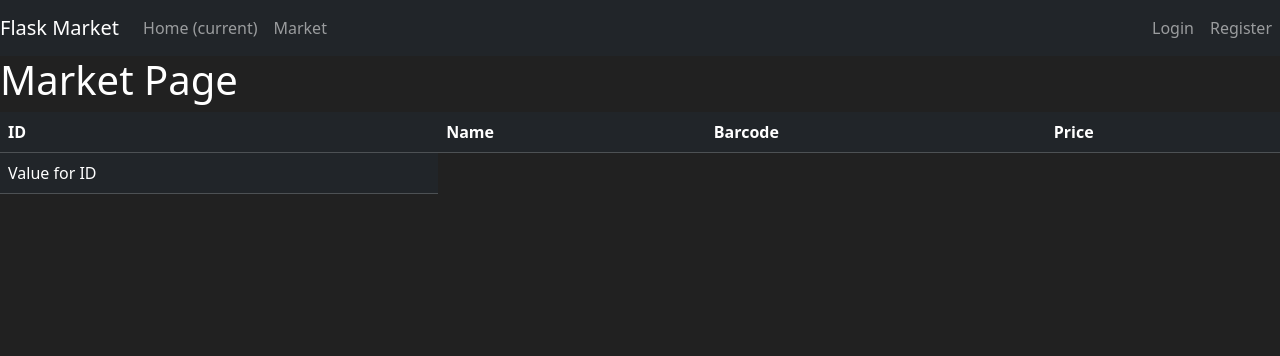
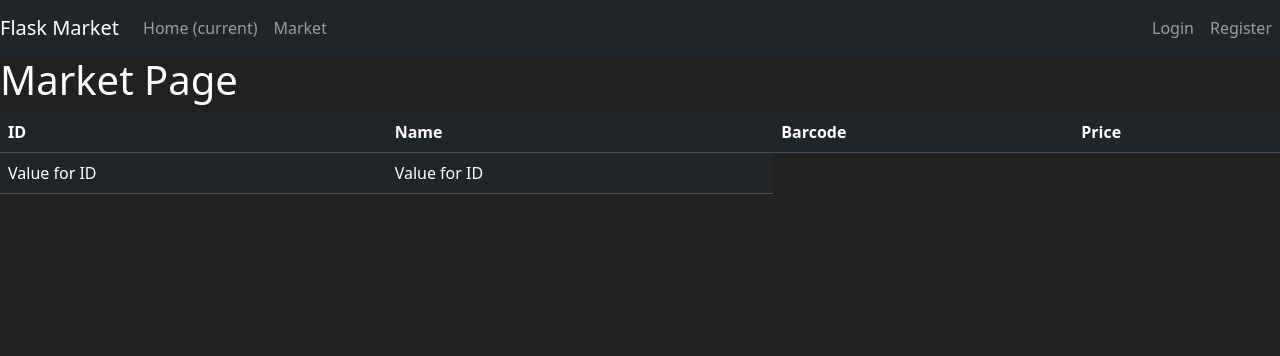
Before and after one commit to AnandC7github/Python-Flask-Market-Proj1, a Flask app: page /market in a window 1280 px wide. Shown: the top 356 px of the page. Run offline with Flask 3, Linux system fonts and the light colour scheme.

Commit message:
Populate 'market.html' table rows with sample values

```diff
--- a/templates/market.html
+++ b/templates/market.html
@@ -46,6 +46,7 @@
           <!-- Your rows inside the table HERE: -->
             <tr>
                 <td>Value for ID</td>
+                <td>Value for ID</td>
             </tr>
         </tbody>
     </table>
```
